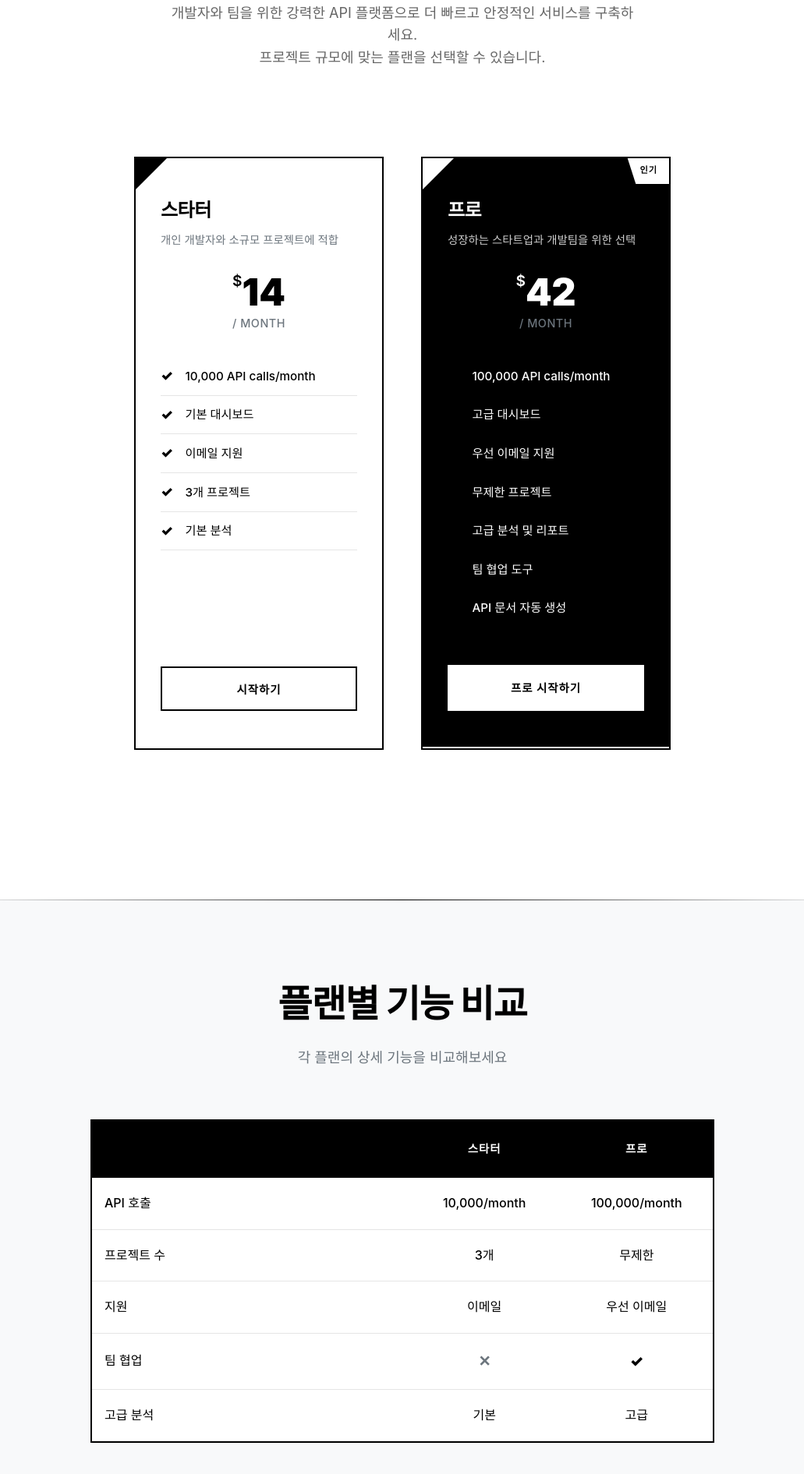
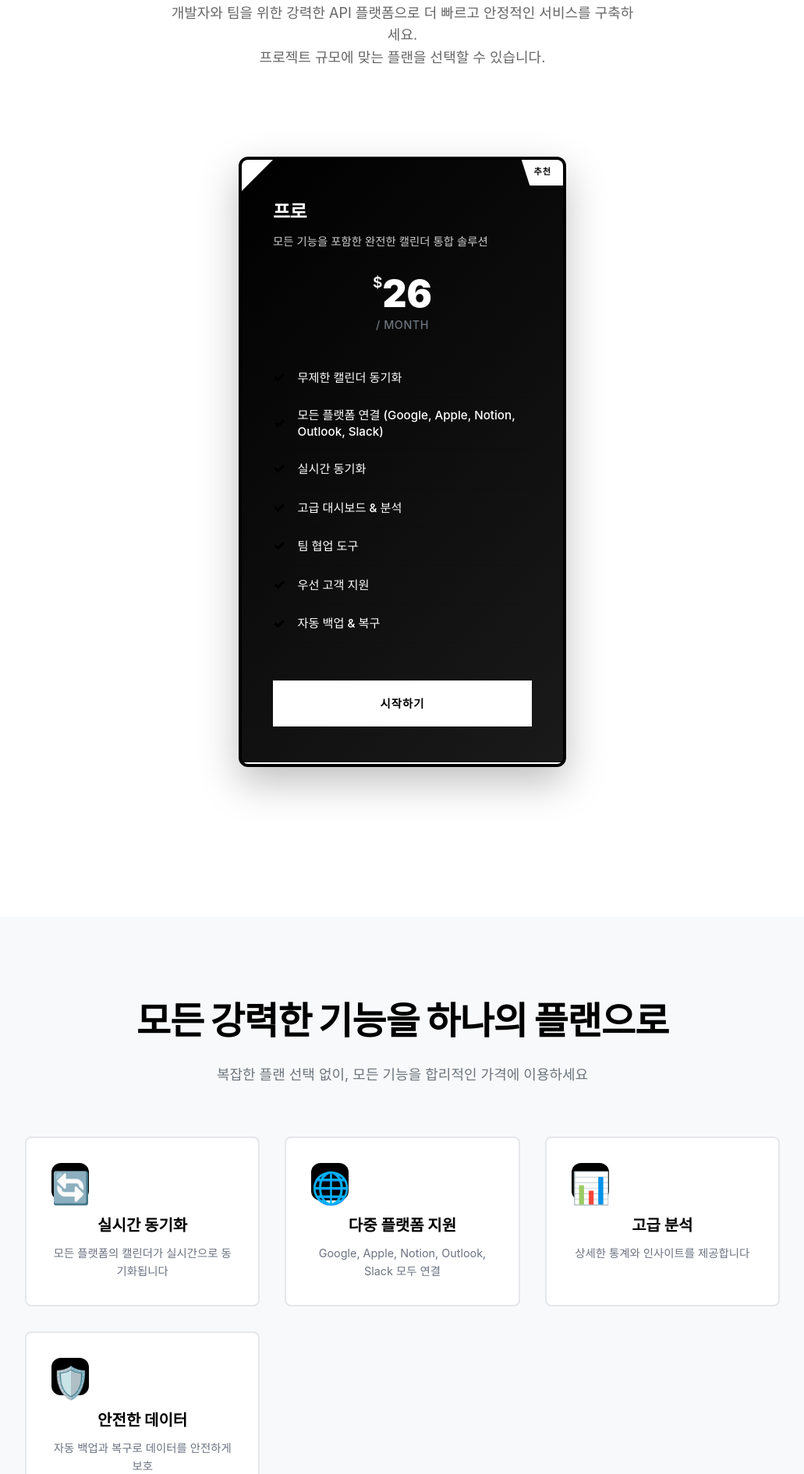
Before and after one commit to Noah1206/NotionFlow, a Flask app: page /pricing in a window 1280 px wide. Shown: the part 197-2088 px from the top of the page at 78% size, without its empty margins (124-1155 px from the left). Run offline with Flask 3, Linux system fonts and the light colour scheme; parts of the project's set-up code (start-up, migrations or seed data) failed here and were passed over.

Commit message:
Redesign pricing with single $26 plan and improved design
Changes Made:
- Single pricing plan: $26/month (was 2 plans: $14 & $42)
- Removed API call mentions (replaced with calendar sync features)
- Updated both pricing.html and index.html pricing sections
- Enhanced visual design with gradients and better spacing

Pricing Plan Features:
✓ Unlimited calendar synchronization
✓ All platform connections (Google, Apple, Notion, Outlook, Slack)
✓ Real-time sync
✓ Advanced dashboard & analytics
✓ Team collaboration tools
✓ Priority customer support
✓ Automatic backup & recovery

Design Improvements:
- Wider cards (400px → 420px for single plan)
- Rounded corners (12px border-radius)
- Gradient backgrounds (white to light gray, black to dark gray)
- Thicker borders (3px → 4px for featured)
- Enhanced shadows and hover effects
- Better visual hierarchy

User Experience:
- Simplified decision making (no more plan comparison confusion)
- Focus on calendar sync value instead of API calls
- Clear feature set that matches actual product capabilities
- Single call-to-action reduces friction

This creates a cleaner, more focused pricing strategy that better
reflects the product's calendar synchronization value proposition.

🤖 Generated with Claude Code

Co-Authored-By: Claude <noreply@anthropic.com>

```diff
--- a/frontend/static/css/pricing.css
+++ b/frontend/static/css/pricing.css
@@ -198,7 +198,7 @@
     gap: 3rem;
     padding: 4rem 0 6rem;
     background: #ffffff;
-    max-width: 1000px;
+    max-width: 500px;
     margin: 0 auto;
     position: relative;
     animation: fadeInUp 0.8s ease-out 0.6s both;
@@ -213,20 +213,26 @@
 }
 
 .pricing-card {
-    background: #ffffff;
-    border: 2px solid #000000;
-    border-radius: 0;
-    padding: 3rem 2rem;
+    background: linear-gradient(135deg, #ffffff 0%, #f8f9fa 100%);
+    border: 3px solid #000000;
+    border-radius: 12px;
+    padding: 3rem 2.5rem;
     position: relative;
-    transition: var(--pricing-transition);
-    width: 320px;
-    min-height: 500px;
+    transition: all 0.3s ease;
+    width: 400px;
+    min-height: 550px;
     display: flex;
     flex-direction: column;
-    box-shadow: 0 0 0 rgba(0, 0, 0, 0.1);
+    box-shadow: 0 10px 40px rgba(0, 0, 0, 0.1);
     transform: translateY(0);
     cursor: pointer;
     overflow: hidden;
+}
+
+.pricing-card.single-plan {
+    width: 420px;
+    min-height: 580px;
+    border-width: 4px;
 }
 
 /* Classic corner accent */
@@ -270,11 +276,12 @@
 }
 
 .pricing-card.featured {
-    background: #000000;
+    background: linear-gradient(135deg, #000000 0%, #1a1a1a 100%);
     color: #ffffff;
     border-color: #000000;
-    transform: scale(1.05) translateY(-10px);
+    transform: scale(1.02) translateY(-5px);
     z-index: 2;
+    box-shadow: 0 20px 50px rgba(0, 0, 0, 0.25);
 }
 
 .pricing-card.featured::before {
@@ -1621,3 +1628,52 @@
         transform: rotate(90deg);
     }
 }
+/* Features Grid Styles */
+.features-section {
+    padding: 6rem 0;
+    background: #f8f9fa;
+}
+
+.features-grid {
+    display: grid;
+    grid-template-columns: repeat(auto-fit, minmax(280px, 1fr));
+    gap: 2rem;
+    max-width: 1000px;
+    margin: 2rem auto 0;
+    padding: 0 1rem;
+}
+
+.feature-item {
+    background: #ffffff;
+    border: 2px solid #e5e7eb;
+    border-radius: 8px;
+    padding: 2rem;
+    text-align: center;
+    transition: all 0.3s ease;
+    cursor: pointer;
+}
+
+.feature-item:hover {
+    border-color: #000000;
+    transform: translateY(-5px);
+    box-shadow: 0 10px 30px rgba(0, 0, 0, 0.1);
+}
+
+.feature-icon {
+    font-size: 2.5rem;
+    margin-bottom: 1rem;
+    display: block;
+}
+
+.feature-item h3 {
+    font-size: 1.25rem;
+    font-weight: 700;
+    color: #000000;
+    margin-bottom: 0.5rem;
+}
+
+.feature-item p {
+    color: #6b7280;
+    font-size: 0.9rem;
+    line-height: 1.6;
+}
--- a/frontend/templates/pricing.html
+++ b/frontend/templates/pricing.html
@@ -73,105 +73,63 @@
             </div>
 
             <div class="pricing-cards">
-                <!-- Starter Plan -->
-                <div class="pricing-card">
-                    <div class="plan-name">스타터</div>
-                    <div class="plan-description">개인 개발자와 소규모 프로젝트에 적합</div>
+                <!-- Single Pro Plan -->
+                <div class="pricing-card featured single-plan">
+                    <span class="popular-badge">추천</span>
+                    <div class="plan-name">프로</div>
+                    <div class="plan-description">모든 기능을 포함한 완전한 캘린더 통합 솔루션</div>
                     <div class="plan-price">
                         <div class="price-amount">
-                            <span class="won">$</span>14
+                            <span class="won">$</span>26
                         </div>
                         <div class="price-period">/ month</div>
                     </div>
                     <ul class="plan-features">
-                        <li><span class="check">✓</span> 10,000 API calls/month</li>
-                        <li><span class="check">✓</span> 기본 대시보드</li>
-                        <li><span class="check">✓</span> 이메일 지원</li>
-                        <li><span class="check">✓</span> 3개 프로젝트</li>
-                        <li><span class="check">✓</span> 기본 분석</li>
+                        <li><span class="check">✓</span> 무제한 캘린더 동기화</li>
+                        <li><span class="check">✓</span> 모든 플랫폼 연결 (Google, Apple, Notion, Outlook, Slack)</li>
+                        <li><span class="check">✓</span> 실시간 동기화</li>
+                        <li><span class="check">✓</span> 고급 대시보드 & 분석</li>
+                        <li><span class="check">✓</span> 팀 협업 도구</li>
+                        <li><span class="check">✓</span> 우선 고객 지원</li>
+                        <li><span class="check">✓</span> 자동 백업 & 복구</li>
                     </ul>
-                    <button class="plan-button secondary">시작하기</button>
-                </div>
-
-                <!-- Pro Plan -->
-                <div class="pricing-card featured">
-                    <span class="popular-badge">인기</span>
-                    <div class="plan-name">프로</div>
-                    <div class="plan-description">성장하는 스타트업과 개발팀을 위한 선택</div>
-                    <div class="plan-price">
-                        <div class="price-amount">
-                            <span class="won">$</span>42
-                        </div>
-                        <div class="price-period">/ month</div>
-                    </div>
-                    <ul class="plan-features">
-                        <li><span class="check">✓</span> 100,000 API calls/month</li>
-                        <li><span class="check">✓</span> 고급 대시보드</li>
-                        <li><span class="check">✓</span> 우선 이메일 지원</li>
-                        <li><span class="check">✓</span> 무제한 프로젝트</li>
-                        <li><span class="check">✓</span> 고급 분석 및 리포트</li>
-                        <li><span class="check">✓</span> 팀 협업 도구</li>
-                        <li><span class="check">✓</span> API 문서 자동 생성</li>
-                    </ul>
-                    <a href="/signup" class="plan-button primary">프로 시작하기</a>
+                    <a href="/signup" class="plan-button primary">시작하기</a>
                 </div>
             </div>
         </div>
     </section>
 
-    <!-- Comparison Table Section -->
-    <section class="container comparison-section">
+    <!-- Features Section -->
+    <section class="container features-section">
         <div class="section-header">
             <h2>
-                플랜별 <span class="highlight-text">기능 비교</span>
+                모든 <span class="highlight-text">강력한 기능</span>을 하나의 플랜으로
             </h2>
             <p>
-                각 플랜의 상세 기능을 비교해보세요
+                복잡한 플랜 선택 없이, 모든 기능을 합리적인 가격에 이용하세요
             </p>
         </div>
-        <div class="pricing-comparison">
-            <table class="comparison-table">
-                <thead>
-                    <tr>
-                        <th class="feature-col"></th>
-                        <th class="empty-col"> </th>
-                        <th class="plan-col">스타터</th>
-                        <th class="plan-col">프로</th>
-                    </tr>
-                </thead>
-                <tbody>
-                    <tr>
-                        <td class="feature-label">API 호출</td>
-                        <td class="plan-value"></td>
-                        <td class="plan-value">10,000/month</td>
-                        <td class="plan-value">100,000/month</td>
-                    </tr>
-                    <tr>
-                        <td class="feature-label">프로젝트 수</td>
-                        <td class="plan-value"></td>
-                        <td class="plan-value">3개</td>
-                        <td class="plan-value">무제한</td>
-                    </tr>
-                    <tr>
-                        <td class="feature-label">지원</td>
-                        <td class="plan-value"></td>
-                        <td class="plan-value">이메일</td>
-                        <td class="plan-value">우선 이메일</td>
-                    </tr>
-                    <tr>
-                        <td class="feature-label">팀 협업</td>
-                        <td class="plan-value"></td>
-                        <td class="plan-value"><span class="x-icon">✕</span></td>
-                        <td class="plan-value"><span class="check-icon">✓</span></td>
-                    </tr>
-                    <tr>
-                        <td class="feature-label">고급 분석</td>
-                        <td class="plan-value"></td>
-                        <td class="plan-value">기본</td>
-                        <td class="plan-value">고급</td>
-                    </tr>
-                </tbody>
-            </table>
+        <div class="features-grid">
+            <div class="feature-item">
+                <div class="feature-icon">🔄</div>
+                <h3>실시간 동기화</h3>
+                <p>모든 플랫폼의 캘린더가 실시간으로 동기화됩니다</p>
+            </div>
+            <div class="feature-item">
+                <div class="feature-icon">🌐</div>
+                <h3>다중 플랫폼 지원</h3>
+                <p>Google, Apple, Notion, Outlook, Slack 모두 연결</p>
+            </div>
+            <div class="feature-item">
+                <div class="feature-icon">📊</div>
+                <h3>고급 분석</h3>
+                <p>상세한 통계와 인사이트를 제공합니다</p>
+            </div>
+            <div class="feature-item">
+                <div class="feature-icon">🛡️</div>
+                <h3>안전한 데이터</h3>
+                <p>자동 백업과 복구로 데이터를 안전하게 보호</p>
+            </div>
         </div>
     </section>
 
@@ -238,16 +196,6 @@
                     </div>
                 </div>
 
-                <div class="faq-card" data-faq="7">
-                    <div class="faq-question-wrapper">
-                        <h3 class="faq-title">데이터 보안은 어떻게 보장되나요?</h3>
-                    </div>
-                    <div class="faq-content">
-                        <p>모든 데이터는 AES-256 암호화로 보호되며, SOC 2 Type II 인증을 받았습니다. 정기적인 보안 감사와 모니터링을 통해 최고 수준의 보안을 유지합니다.
-                        </p>
-                    </div>
-                </div>
-
                 <div class="faq-card" data-faq="8">
                     <div class="faq-question-wrapper">
                         <h3 class="faq-title">계약 기간은 어떻게 되나요?</h3>
@@ -256,33 +204,10 @@
                         <p>월간 구독과 연간 구독을 선택할 수 있습니다. 연간 구독 시 2개월 무료 혜택을 제공하며, 언제든지 해지 가능합니다.</p>
                     </div>
                 </div>
-
-                <div class="faq-card" data-faq="9">
-                    <div class="faq-question-wrapper">
-                        <h3 class="faq-title">커스텀 개발이나 엔터프라이즈 솔루션도 가능한가요?</h3>
-                    </div>
-                    <div class="faq-content">
-                        <p>대규모 기업을 위한 엔터프라이즈 솔루션과 커스텀 개발 서비스를 제공합니다. 전담 계정 매니저와 맞춤형 SLA로 서비스해드립니다.</p>
-                    </div>
-                </div>
             </div>
         </div>
     </section>
 
-    <!-- CTA Section -->
-    <section class="cta-section">
-        <div class="container">
-            <div class="cta-content">
-                <h2>서비스에 맞는 완벽한 플랜을 선택하세요</h2>
-                <p>개발자와 팀을 위한 강력한 API 플랫폼으로 더 빠르고<br>안정적인 서비스를 구축하세요.</p>
-                <div class="cta-buttons">
-                    <a href="/signup" class="btn-primary"><span>무료 체험 시작하기</span></a>
-                </div>
-            </div>
-        </div>
-    </section>
-
-    <!-- 🌓 Enhanced Theme Toggle & Interactive Scripts -->
     <script>
         // Theme toggle is handled by the header component
 
```
Also changed, not shown: frontend/templates/index.html (+56 -65 lines).
